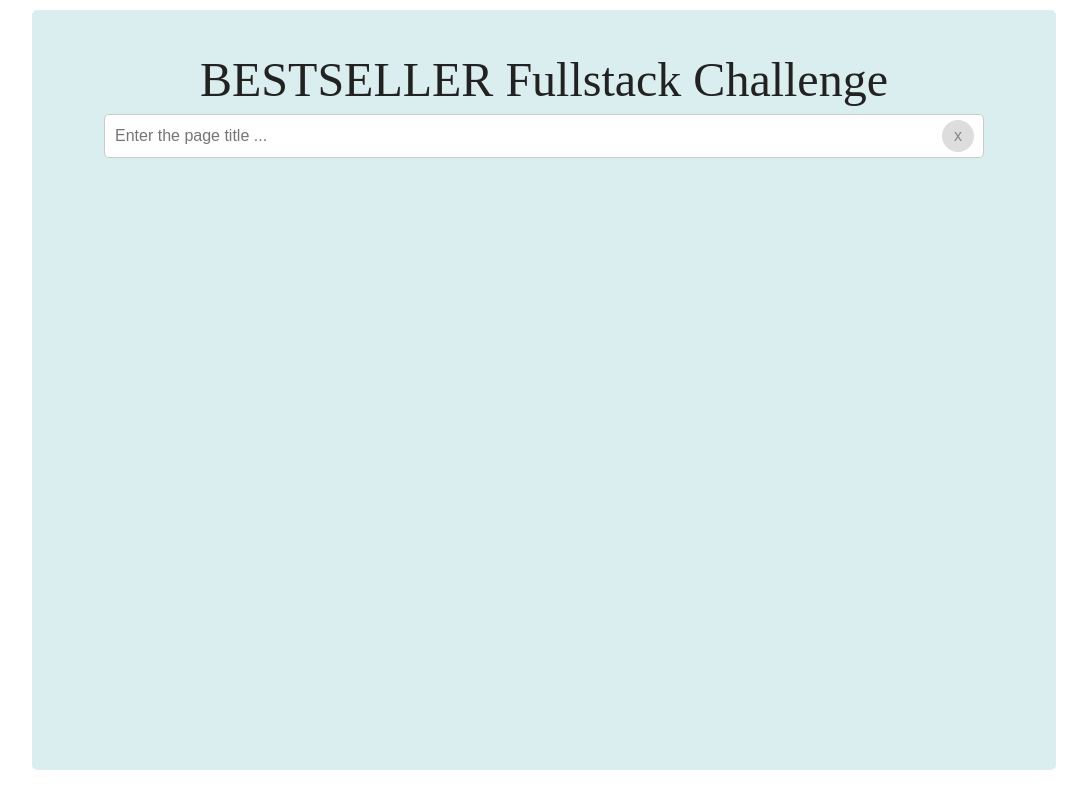
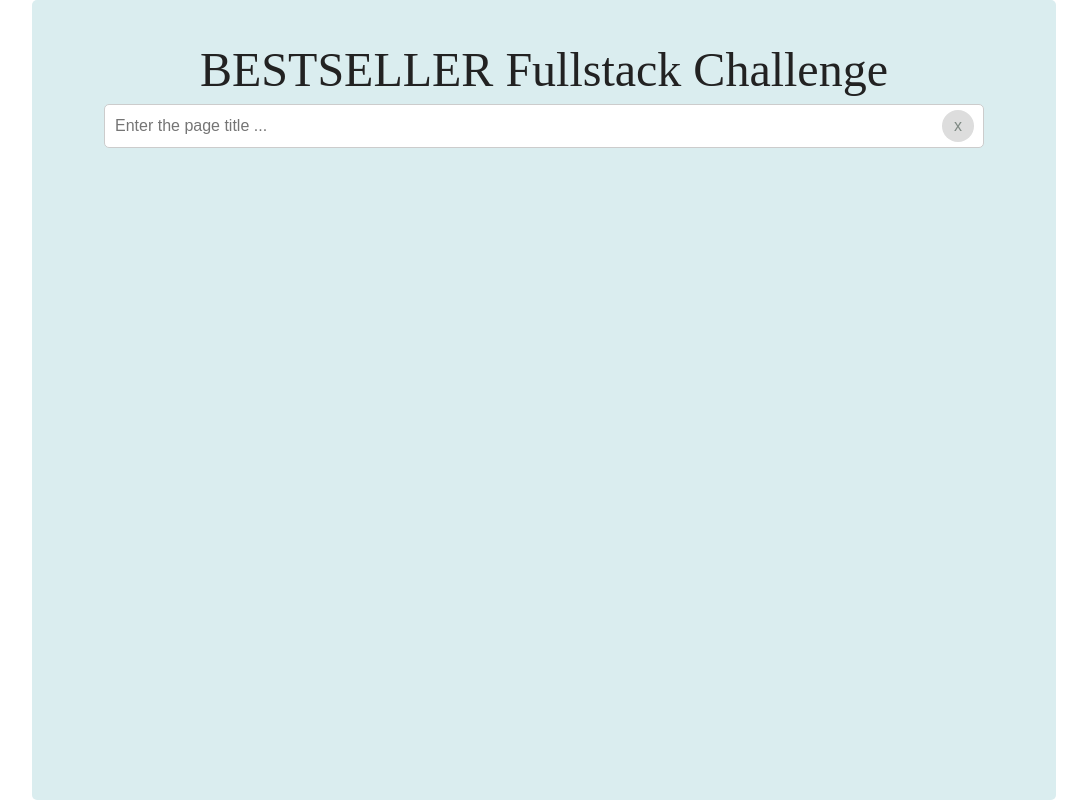
Before and after one commit to bemaxima/wiki-surf, a React (Create React App) app in the folder front-end/: page / in a window 1280 px wide. Shown: the whole page, without its empty margins (96-1183 px from the left). Built offline with nearby package versions, Linux system fonts and the light colour scheme.

Commit message:
Revise the main container height.

```diff
--- a/front-end/src/App.tsx
+++ b/front-end/src/App.tsx
@@ -9,12 +9,13 @@ const Frame = styled.div`
   display: flex;
   align-content: center;
   flex-direction: column;
-  margin: 10px auto 0 auto;
-  min-height: 95vh;
+  margin: 0 auto;
+  min-height: 100vh;
   padding: 36px 72px;
   box-sizing: border-box;
   background: #daedef;
   border-radius: 5px;
+  align-self: center;
 
   @media (max-width: 768px) {
     margin-top: 5px;
```
